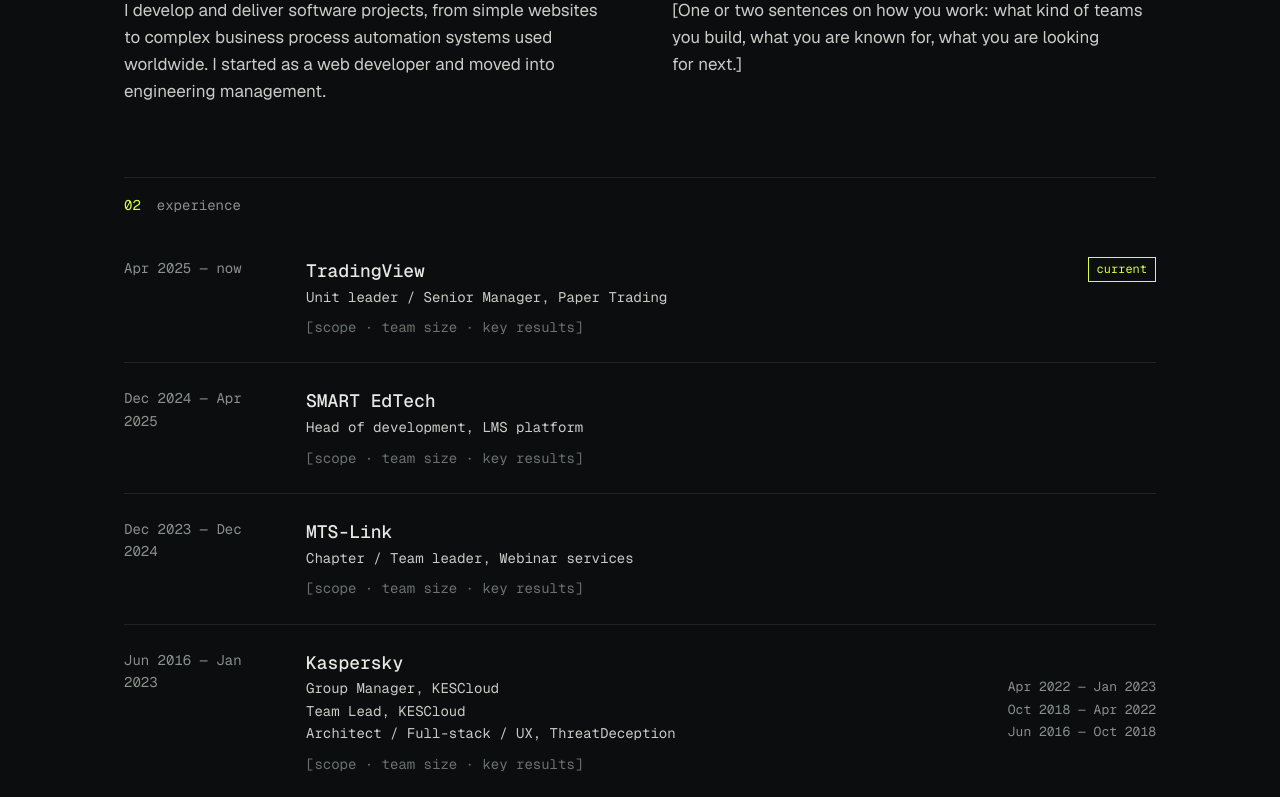
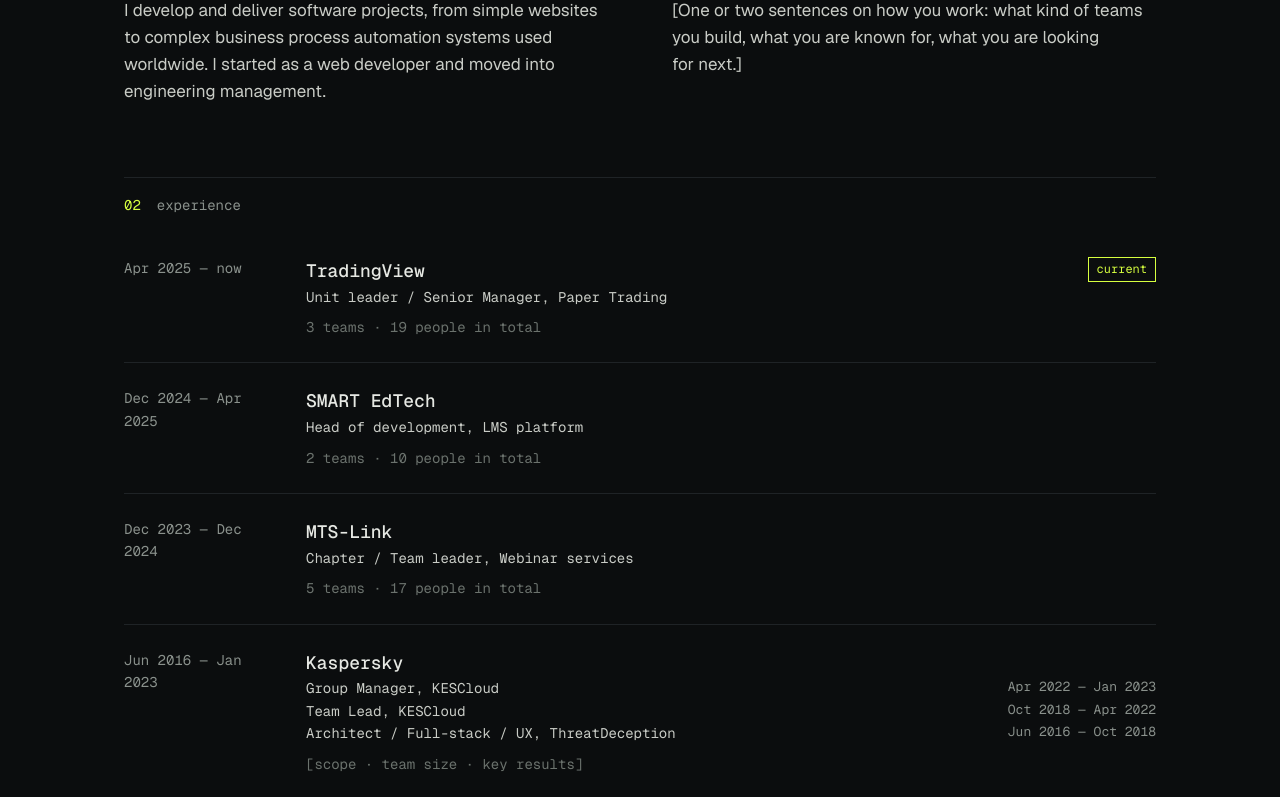
Before and after one commit to billo32/dmitrybilichenko, a React (Vite) app: page / in a window 1280 px wide. Shown: the part 520-1317 px from the top of the page. Built offline with nearby package versions, Linux system fonts and the light colour scheme; no server answers.

Commit message:
Add team scope for TradingView, SMART EdTech, MTS-Link
Co-Authored-By: Claude Sonnet 5.5 <noreply@anthropic.com>
Claude-Session: https://claude.ai/code/session_0117xE1EnoUfoZLLBJQwK2mP

```diff
--- a/src/data.js
+++ b/src/data.js
@@ -32,20 +32,20 @@ export const experience = [
     period: 'Apr 2025 — now',
     company: 'TradingView',
     roles: [{ title: 'Unit leader / Senior Manager, Paper Trading' }],
-    note: SCOPE,
+    note: '3 teams · 19 people in total',
     current: true,
   },
   {
     period: 'Dec 2024 — Apr 2025',
     company: 'SMART EdTech',
     roles: [{ title: 'Head of development, LMS platform' }],
-    note: SCOPE,
+    note: '2 teams · 10 people in total',
   },
   {
     period: 'Dec 2023 — Dec 2024',
     company: 'MTS-Link',
     roles: [{ title: 'Chapter / Team leader, Webinar services' }],
-    note: SCOPE,
+    note: '5 teams · 17 people in total',
   },
   {
     period: 'Jun 2016 — Jan 2023',
```
